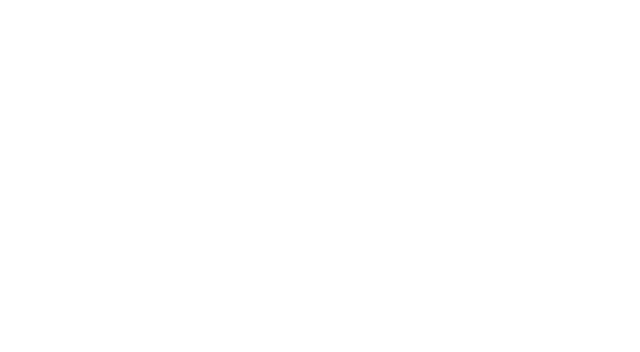
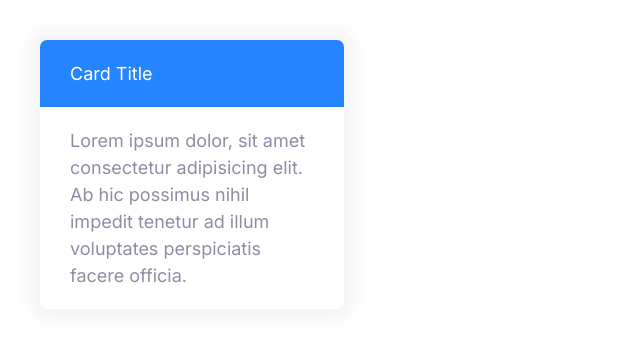
Before and after one commit to ainembabaziderrick/moshify, a plain HTML site: page index.html in a window 1280 px wide. Shown: the whole page, without its empty margins (0-640 px from the left). Drawn offline with Linux system fonts and the light colour scheme.

Commit message:
Define the card component

```diff
--- a/css/styles.css
+++ b/css/styles.css
@@ -272,3 +272,20 @@ a {
         font-size: 1.5rem;
     }
 }
+
+/* Cards */
+
+.card {
+    border-radius: 7px;
+    box-shadow: 0 0 20px 10px #f3f3f3;
+    overflow: hidden;
+}
+
+.card__header, .card__body {
+    padding: 2rem 3rem;
+}
+
+.card--primary .card__header {
+    background: var(--color-primary);
+    color: #fff;
+}
--- a/index.html
+++ b/index.html
@@ -11,6 +11,11 @@
     <link href="https://fonts.googleapis.com/css2?family=Inter:ital,opsz,wght@0,14..32,100..900;1,14..32,100..900&display=swap" rel="stylesheet">
 </head>
 <body>
-
+    <div style="width :30%; padding: 4rem;">
+        <div class="card card--primary">
+            <header class="card__header">Card Title</header>
+            <div class="card__body">Lorem ipsum dolor, sit amet consectetur adipisicing elit. Ab hic possimus nihil impedit tenetur ad illum voluptates perspiciatis facere officia.</div>
+        </div>
+    </div>
 </body>
 </html>
```
